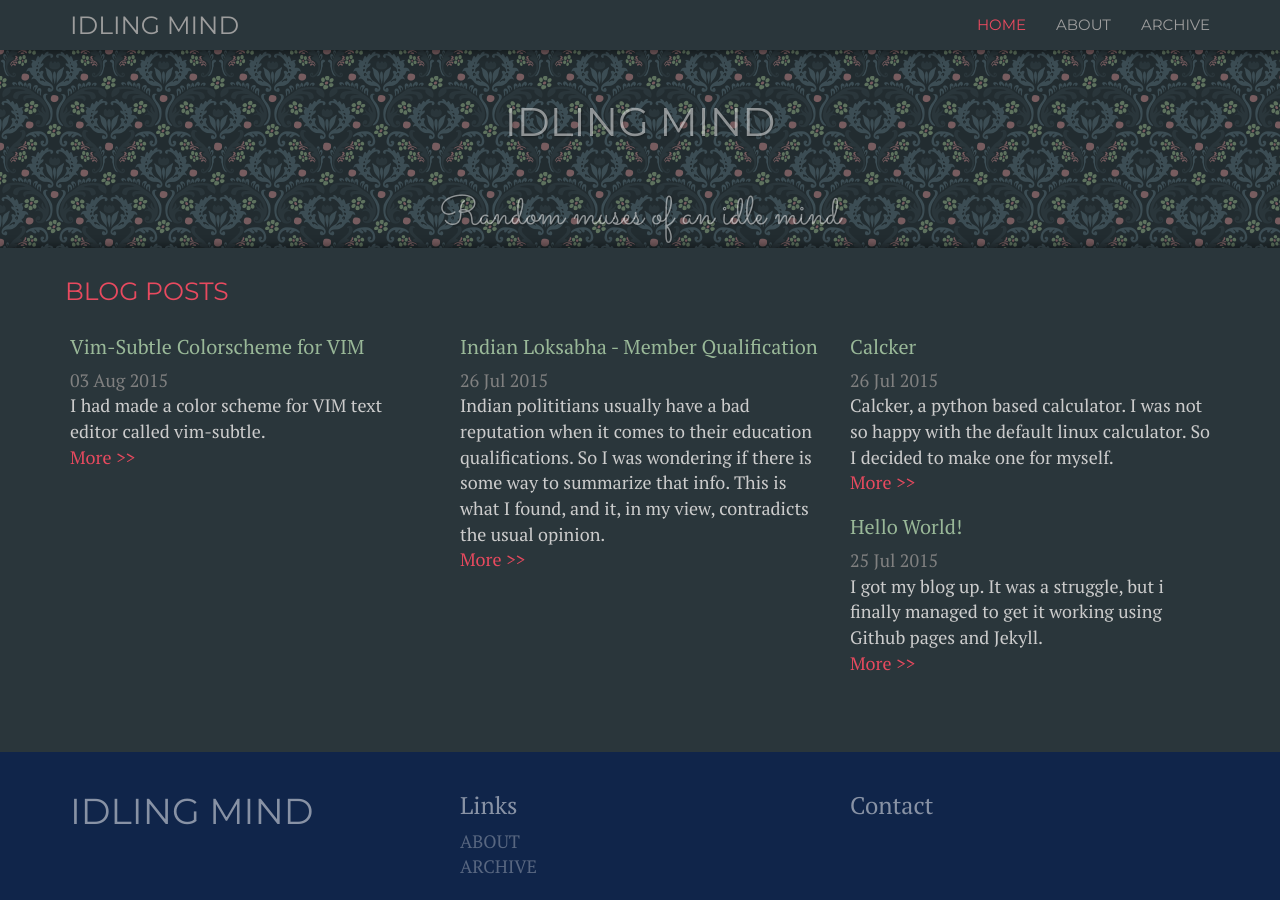
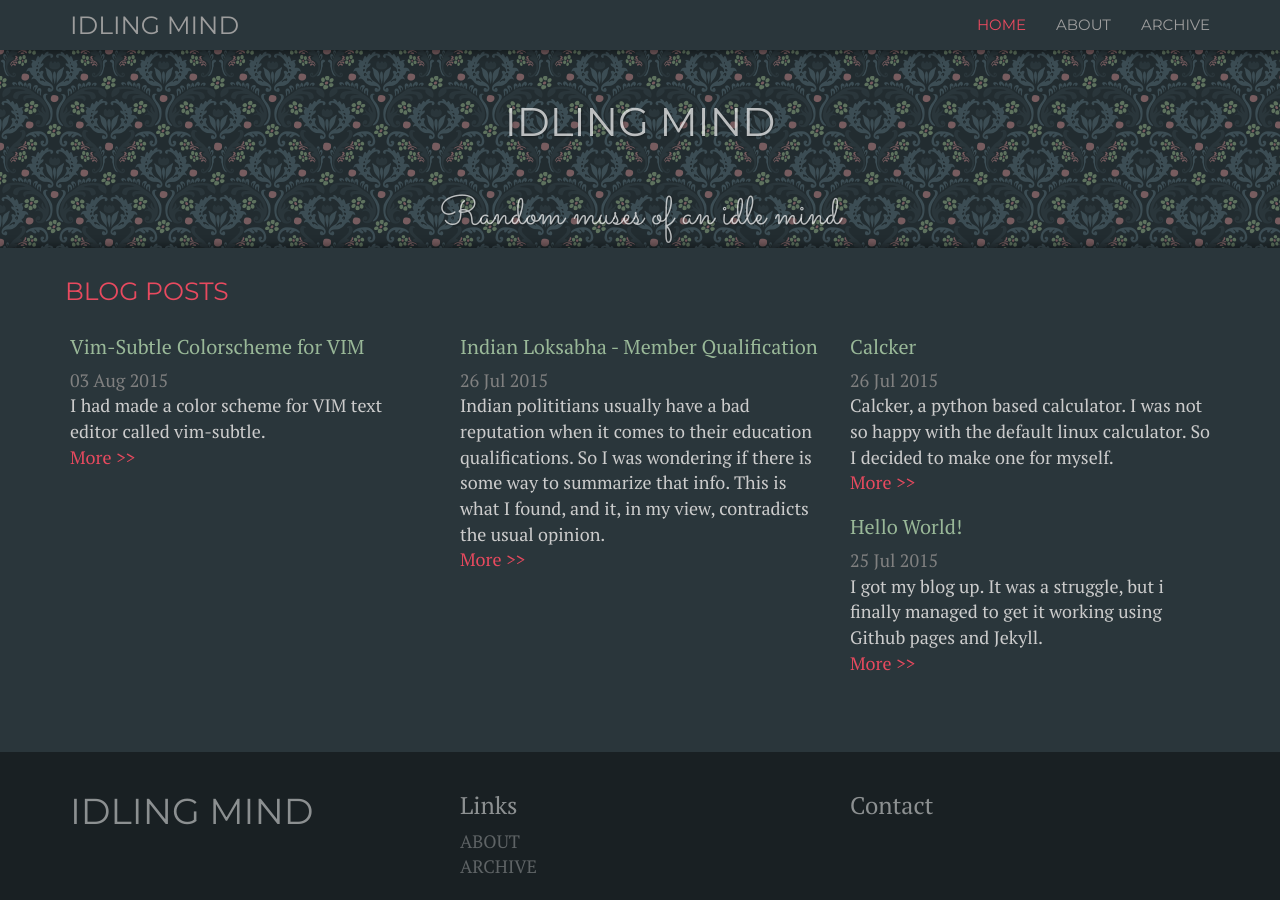
Before and after one commit to idling-mind/idling-mind.github.io, a Jekyll site: the page built from index.html, in a window 1280 px wide. Built offline with Jekyll 4.4.1, drawn with Linux system fonts in a browser that asks for light colours; nearby versions of some CDN libraries; the list of posts is cut into pages by our own code.

Commit message:
Changed bannner

```diff
--- a/public/css/theme.css
+++ b/public/css/theme.css
@@ -75,7 +75,7 @@ h1{
 .banner h1, .banner h2{
     text-shadow:1px 1px 2px rgba(0,0,0,0.3);
     text-align:center;
-    color:rgba(255,255,255,0.5);
+    color:rgba(255,255,255,0.7);
 }
 .banner h1{
     font-size:35px;
@@ -128,7 +128,7 @@ h1{
 .footer {
   width: 100%;
   overflow:hidden;
-  background-color: #10254a;
+  background-color: #192023;
   color:rgba(255,255,255,0.5);
   padding:20px 0;
 }
```
